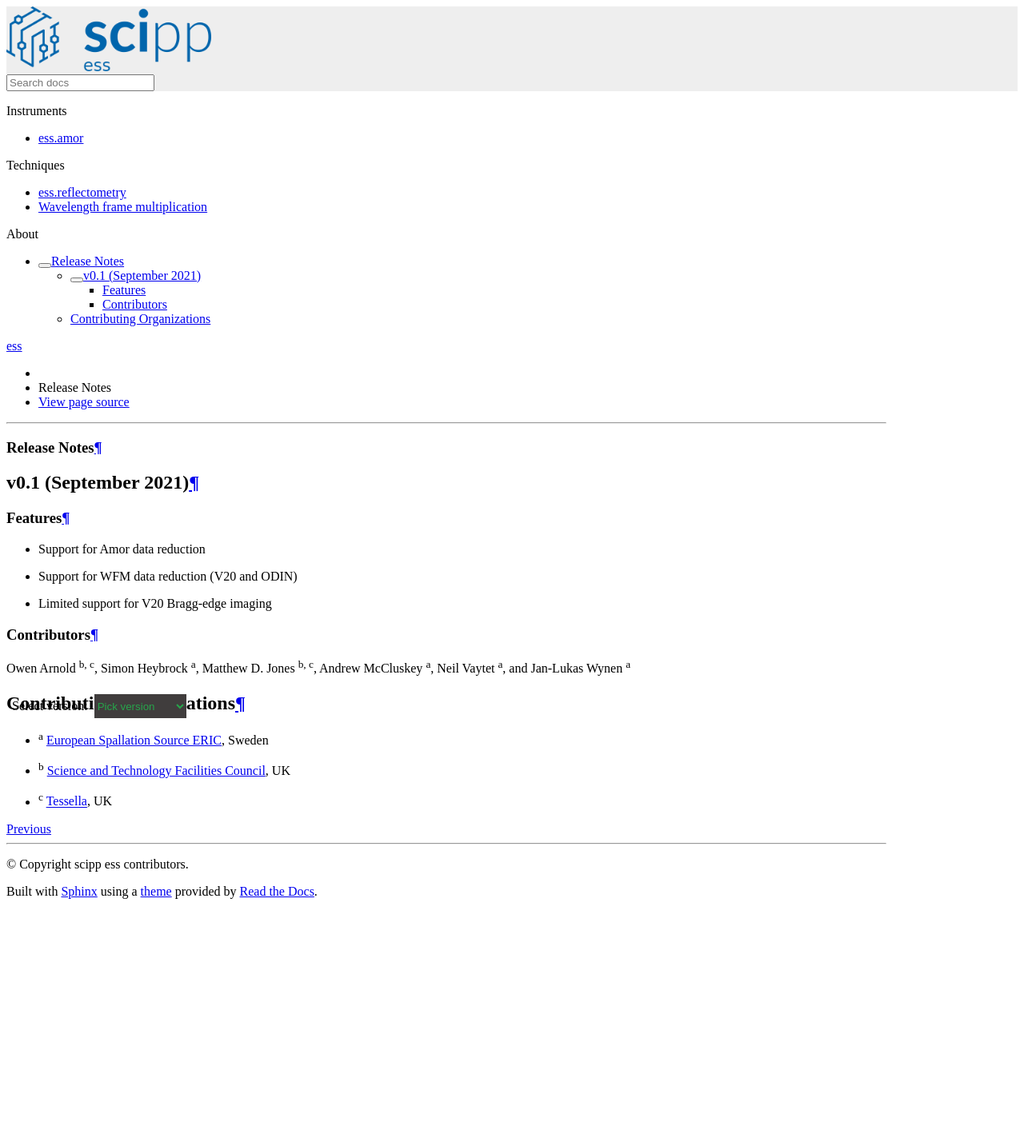
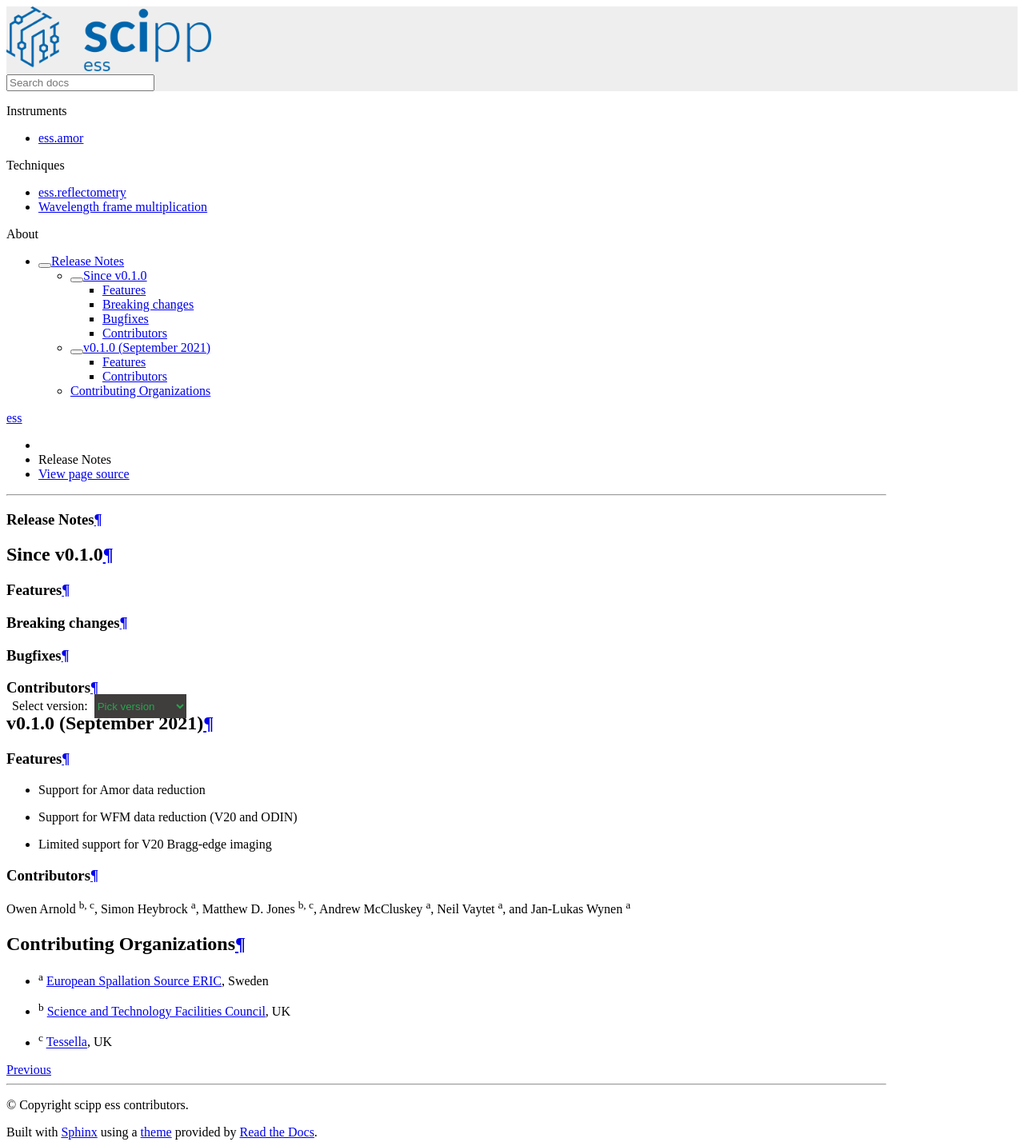
Before and after one commit to gudlot/ess, a Sphinx documentation site: the page built from docs/about/release-notes.rst, in a window 1280 px wide. Shown: the whole page at 80% size. Built offline with Sphinx 7.4.7 and the Read the Docs theme 2.0.0, drawn with Linux system fonts in a browser that asks for light colours; before the commit the page ends 1132 px from its top, so only the background shows below that.

Commit message:
add new section in release notes

```diff
--- a/docs/about/release-notes.rst
+++ b/docs/about/release-notes.rst
@@ -3,9 +3,24 @@
 Release Notes
 =============
 
+Since v0.1.0
+------------
 
-v0.1 (September 2021)
----------------------
+Features
+~~~~~~~~
+
+Breaking changes
+~~~~~~~~~~~~~~~~
+
+Bugfixes
+~~~~~~~~
+
+Contributors
+~~~~~~~~~~~~
+
+
+v0.1.0 (September 2021)
+-----------------------
 
 Features
 ~~~~~~~~
--- a/ess-developer.yml
+++ b/ess-developer.yml
@@ -1,4 +1,4 @@
-name: ess-developer-stable
+name: ess-developer
 
 channels:
   - conda-forge
```
